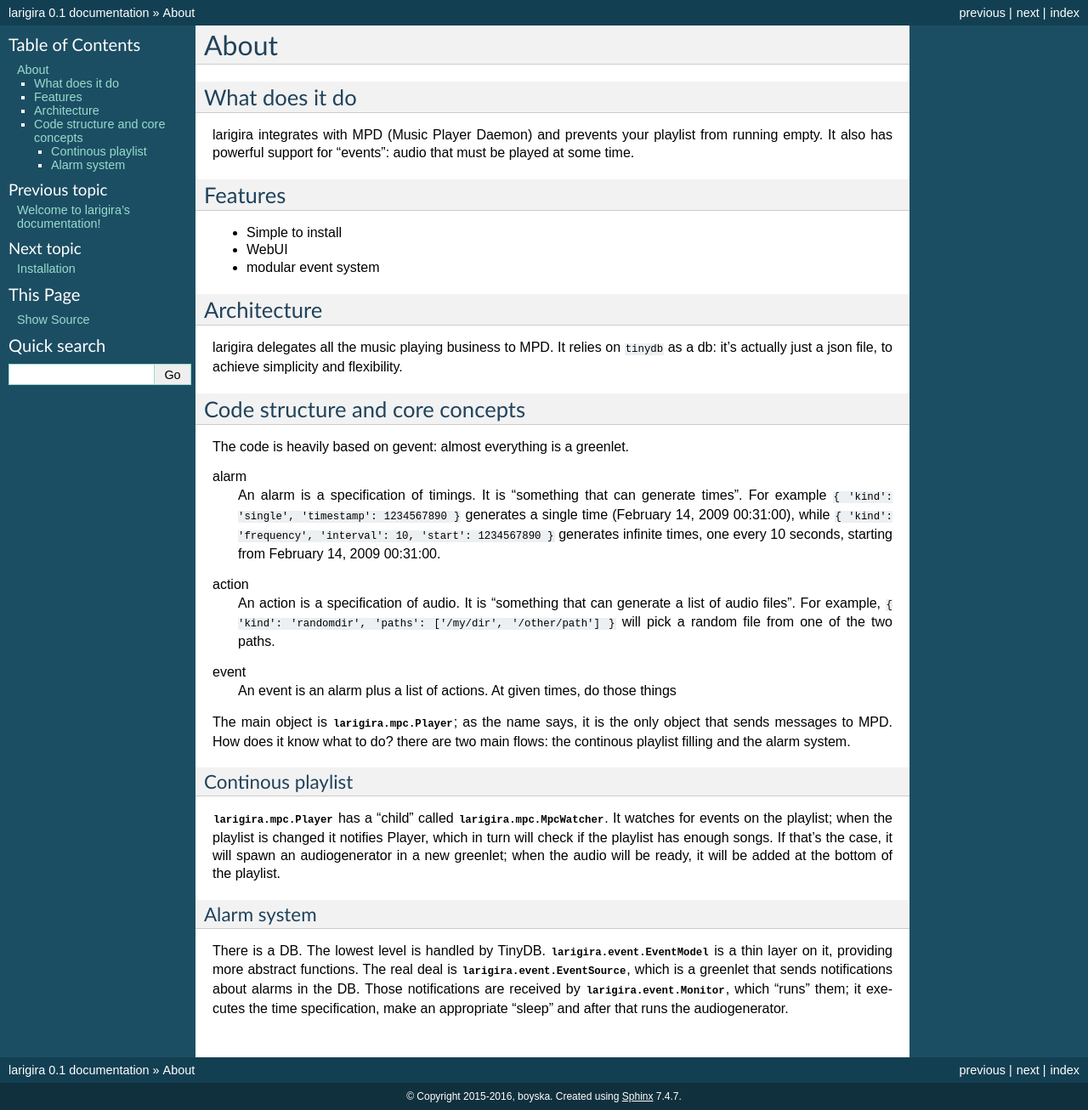
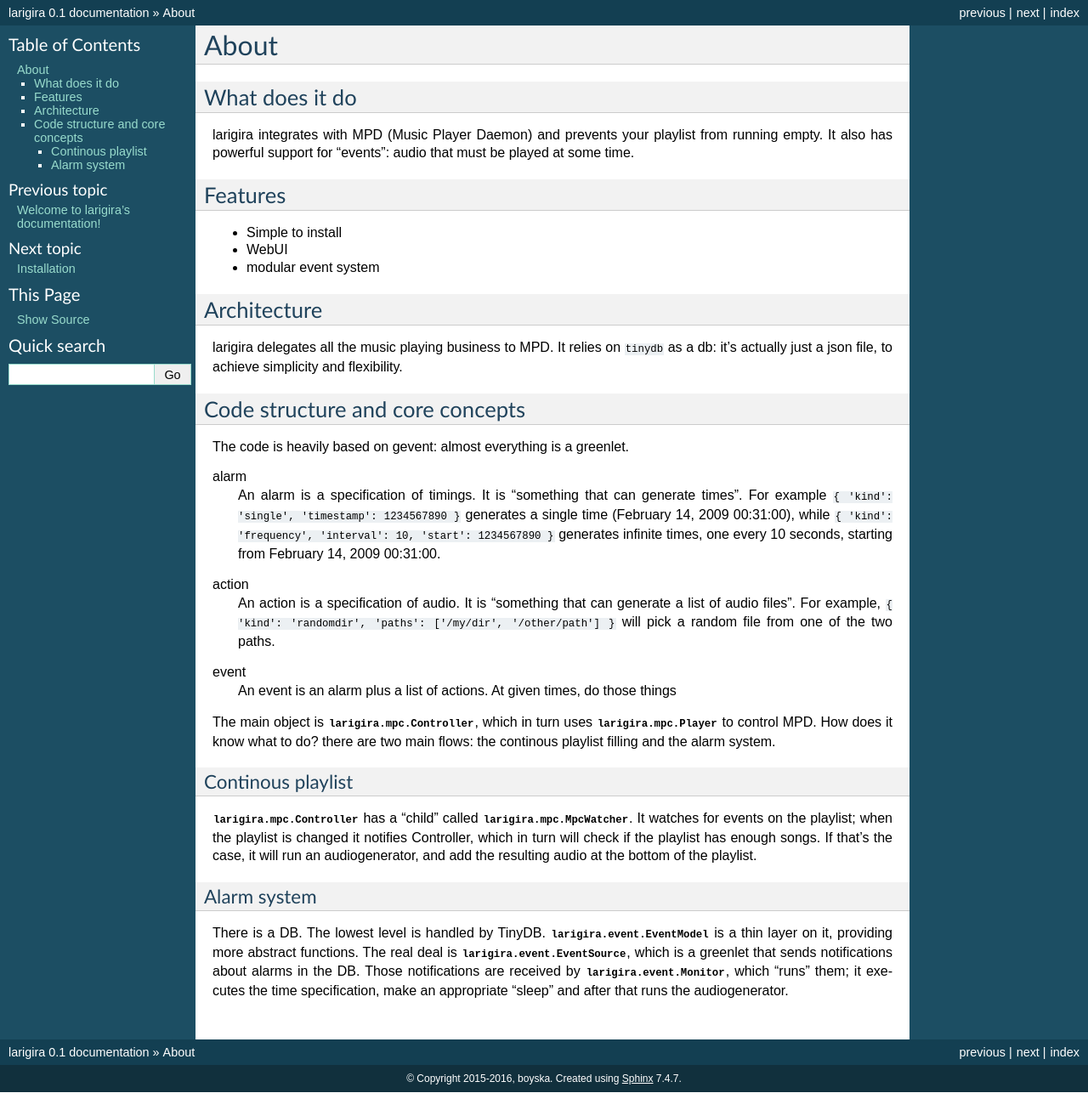
Before and after one commit to boyska/larigira, a Sphinx documentation site: the page built from doc/source/about.rst, in a window 1280 px wide. Shown: the whole page at 85% size. Built offline with Sphinx 7.4.7, drawn with Linux system fonts in a browser that asks for light colours; pages that are not in the unit, such as notebooks, are missing from menus; after the commit the page ends 1285 px from its top, so only the background shows below that.

Commit message:
FIX player/controller description

```diff
--- a/doc/source/about.rst
+++ b/doc/source/about.rst
@@ -43,17 +43,15 @@
 event
   An event is an alarm plus a list of actions. At given times, do those things
 
-The main object is :class:`larigira.mpc.Player`; as the name says, it is the only object that sends messages
-to MPD. How does it know what to do? there are two main flows: the continous playlist filling and the alarm
+The main object is :class:`larigira.mpc.Controller`, which in turn uses :class:`larigira.mpc.Player` to control MPD. How does it know what to do? there are two main flows: the continous playlist filling and the alarm
 system.
 
 Continous playlist
 ~~~~~~~~~~~~~~~~~~
 
-:class:`larigira.mpc.Player` has a "child" called :class:`larigira.mpc.MpcWatcher`. It watches for events on
-the playlist; when the playlist is changed it notifies Player, which in turn will check if the playlist has
-enough songs. If that's the case, it will spawn an audiogenerator in a new greenlet; when the audio will be
-ready, it will be added at the bottom of the playlist.
+:class:`larigira.mpc.Controller` has a "child" called :class:`larigira.mpc.MpcWatcher`. It watches for events on
+the playlist; when the playlist is changed it notifies Controller, which in turn will check if the playlist has
+enough songs. If that's the case, it will run an audiogenerator, and add the resulting audio at the bottom of the playlist.
 
 Alarm system
 ~~~~~~~~~~~~
```
